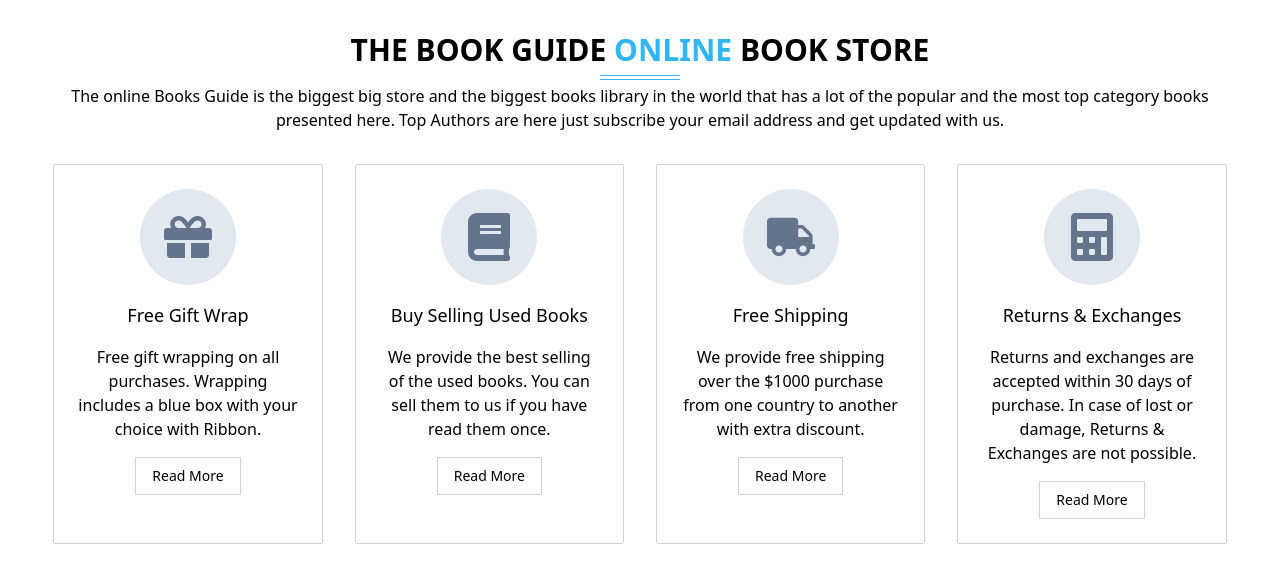
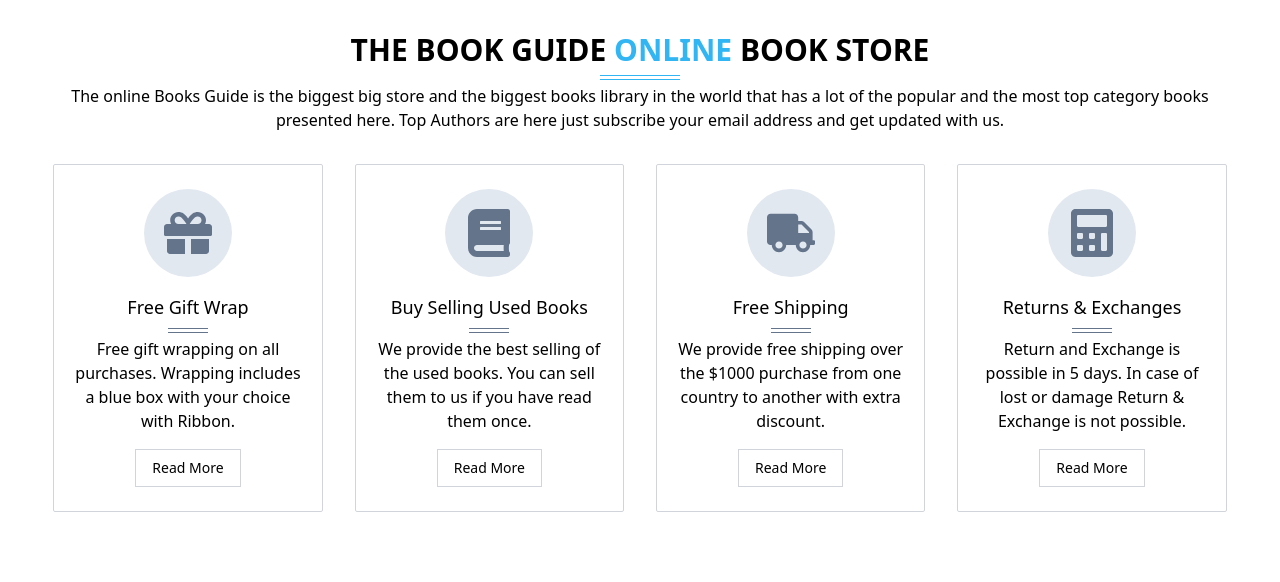
Before and after one commit to emmanuel-cruz-dev/literarium, a React (Vite) app: page / in a window 1280 px wide. Shown: the top 582 px of the page. Built offline with nearby package versions, Linux system fonts and the light colour scheme.

Commit message:
after/before en titulos de cards

```diff
--- a/src/components/MainCards.tsx
+++ b/src/components/MainCards.tsx
@@ -26,7 +26,7 @@ const cardItems = [
     icon: FaCalculator,
     title: "Returns & Exchanges",
     description:
-      "Returns and exchanges are accepted within 30 days of purchase. In case of lost or damage, Returns & Exchanges are not possible.",
+      "Return and Exchange is possible in 5 days. In case of lost or damage Return & Exchange is not possible.",
     link: "#",
   },
 ];
@@ -37,12 +37,14 @@ const CardArticle = () => {
       {cardItems.map((item, index) => (
         <article
           key={index}
-          className="main-cards__article-item flex flex-col gap-4 items-center text-center border border-gray-300 p-6 rounded-sm"
+          className="main-cards__article-item flex flex-col gap-4 items-center text-center border border-gray-300 py-6 px-5 rounded-sm"
         >
-          <div className="bg-slate-200 rounded-full p-6">
+          <div className="bg-slate-200 rounded-full p-5">
             <item.icon className="main-cards__icon text-5xl text-slate-500" />
           </div>
-          <h3 className="font-medium text-lg">{item.title}</h3>
+          <h3 className="font-medium text-lg main-cards__title">
+            {item.title}
+          </h3>
           <p>{item.description}</p>
           <a
             href={item.link}
--- a/src/styles/App.css
+++ b/src/styles/App.css
@@ -18,6 +18,7 @@
   --background-light-color: #f1f1f1;
   --background-light-color-2: rgba(3, 127, 255, 0.3);
   --white-color: #fff;
+  --gray-color: #64748b;
   --font-light-color: #a4acc4;
   --font-dark-color: #313131;
   --font-dark-color-2: #151515;
@@ -62,6 +63,34 @@
  *         Inicio: Main Cards          *
  ***************************************/
 
+.main-cards__title {
+  position: relative;
+}
+
+.main-cards__title::before {
+  content: "";
+  position: absolute;
+  left: 50%;
+  transform: translateX(-50%);
+  bottom: -8px;
+  width: 40px;
+  height: 1px;
+  background-color: var(--gray-color);
+  transition: background-color 0.3s ease-in-out;
+}
+
+.main-cards__title::after {
+  content: "";
+  position: absolute;
+  left: 50%;
+  transform: translateX(-50%);
+  bottom: -12px;
+  width: 40px;
+  height: 1px;
+  background-color: var(--gray-color);
+  transition: background-color 0.3s ease-in-out;
+}
+
 .main-cards__article-item {
   transition: background-color 0.3s ease-in-out, color 0.3s ease-in-out;
 }
@@ -71,6 +100,15 @@
   color: var(--white-color);
 }
 
+.main-cards__article-item:hover .main-cards__title::after,
+.main-cards__article-item:hover .main-cards__title::before {
+  background-color: var(--white-color);
+}
+
+.main-cards__icon {
+  transition: color 0.3s ease-in-out;
+}
+
 .main-cards__article-item:hover .main-cards__icon {
   color: var(--accent-color);
 }
```
